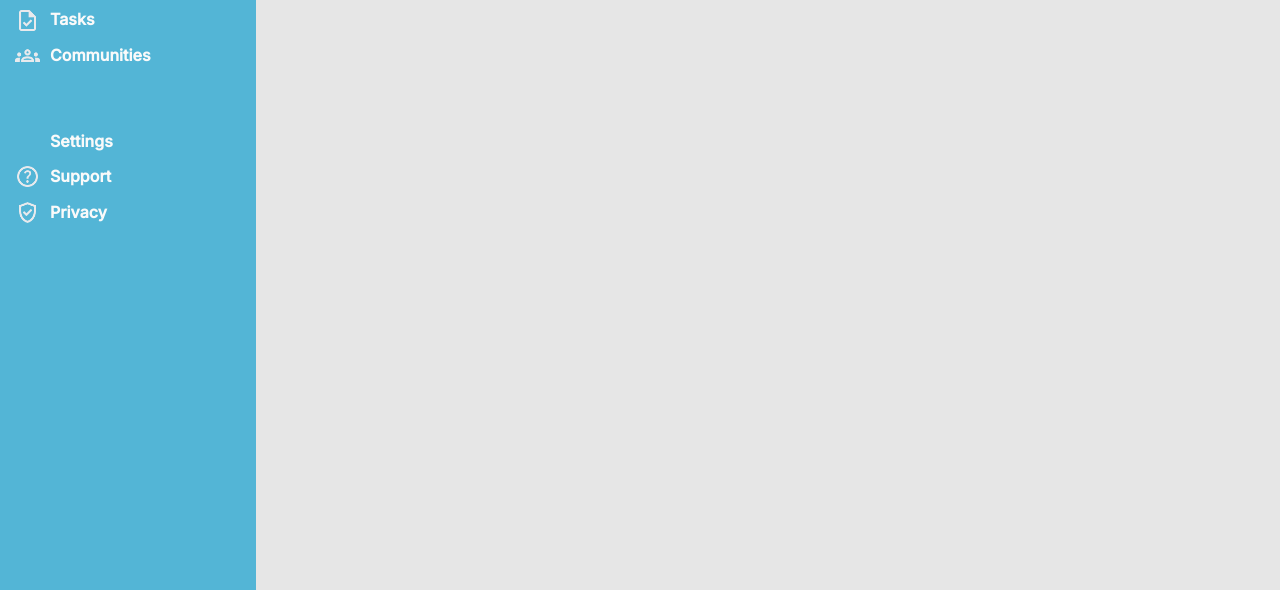
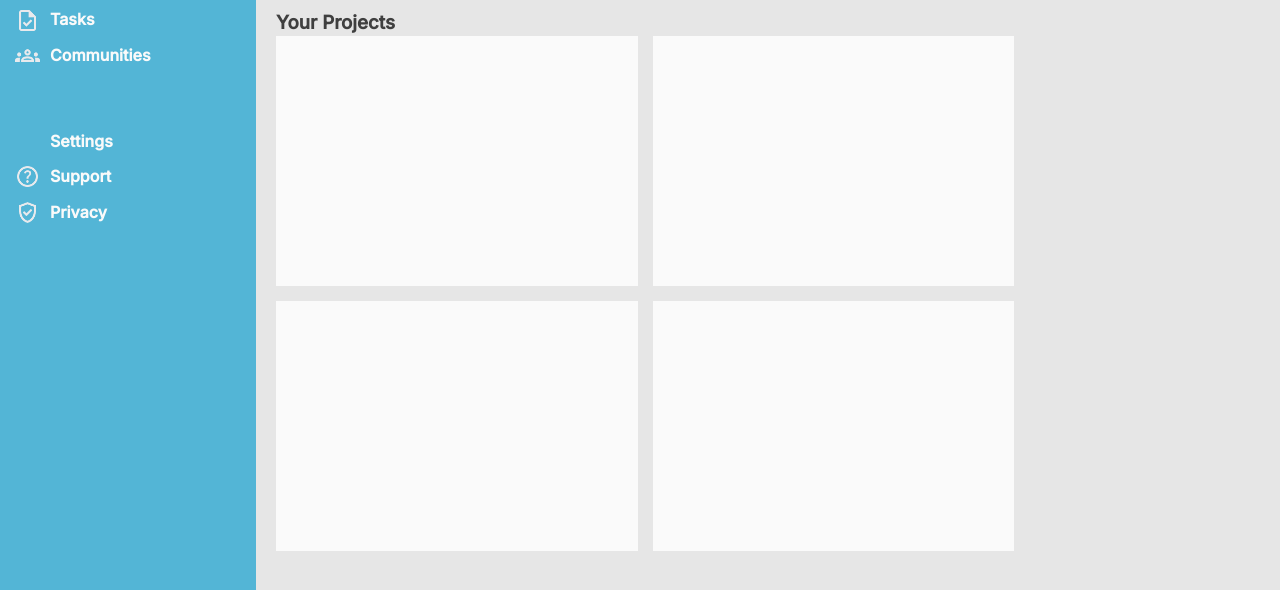
Before and after one commit to bisuketto0/Dashboard, a plain HTML site: page index.html in a window 1280 px wide. Shown: the part 210-800 px from the top of the page. Drawn offline with Linux system fonts and the light colour scheme.

Commit message:
Main dashboard #1 Made the projects section, made it responsive and added the cards to the cards-grid.

```diff
--- a/index.html
+++ b/index.html
@@ -73,7 +73,19 @@
         </div>
       </header>
 
-      <section class="dashboard"></section>
+      <section class="dashboard">
+        <div class="projects" style="color: #3f3f3f;">
+          <h3>Your Projects</h3>
+          <div class="cards-grid">
+            <div class="card"></div>
+            <div class="card"></div>
+            <div class="card"></div>
+            <div class="card"></div>
+          </div>
+        </div>
+        <div class="announcements"></div>
+        <div class="trending"></div>
+      </section>
     </main>
 
   </div>
--- a/styles.css
+++ b/styles.css
@@ -165,6 +165,30 @@ body {
     line-height: 0;
   }
 
+/* |Dashboard */
+
+  main .dashboard {
+    display: grid;
+    grid-template: 1fr 1fr / 3fr 1fr;
+
+    padding: 20px;
+  }
+
+  main .dashboard .projects {
+    grid-row: 1 / 3;
+  }
+
+  main .dashboard .projects .cards-grid {
+    display: grid;
+    grid-auto-rows: 250px;
+    grid-template-columns: repeat(auto-fit, minmax(300px, 1fr));
+    gap: 15px;
+  }
+
+  main .dashboard .projects .cards-grid .card {
+    background-color: #fafafa;
+  }
+
 /* |Pseudo Elements */
 
 
```
